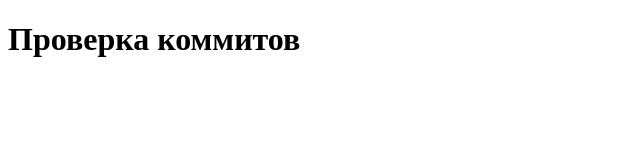
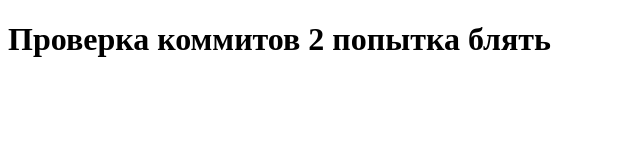
Before and after one commit to maxaysoldatov9/MaXaY-game, a plain HTML site: page index.html in a window 1280 px wide. Shown: the whole page, without its empty margins (0-640 px from the left). Drawn offline with Linux system fonts and the light colour scheme.

Commit message:
Вторая попытка

```diff
--- a/index.html
+++ b/index.html
@@ -6,7 +6,7 @@
     <title>Document</title>
 </head>
 <body>
-    <h1>Проверка коммитов</h1>
+    <h1>Проверка коммитов 2 попытка блять</h1>
     <script src="script.js"></script>
 </body>
 </html>
```
